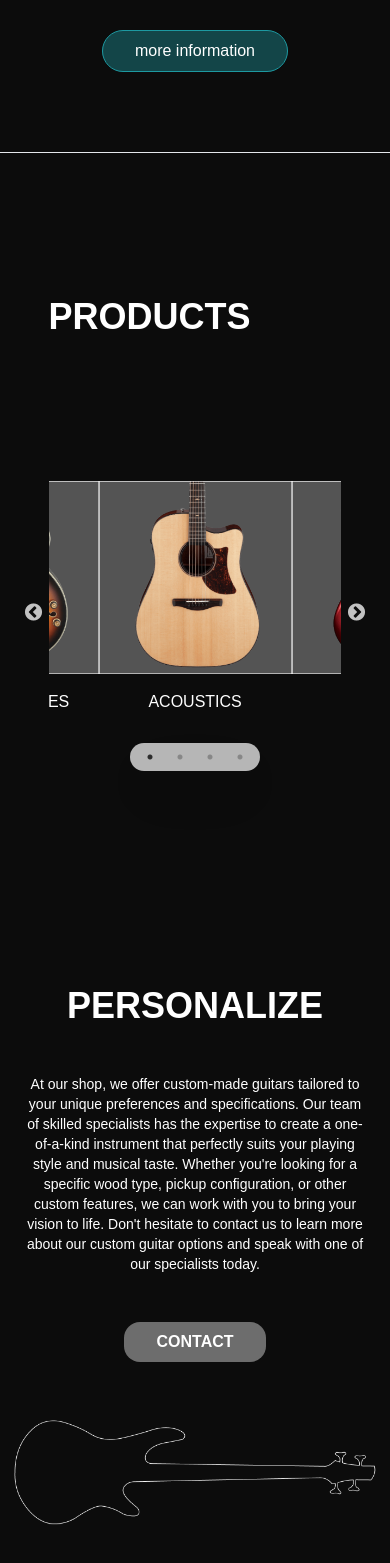
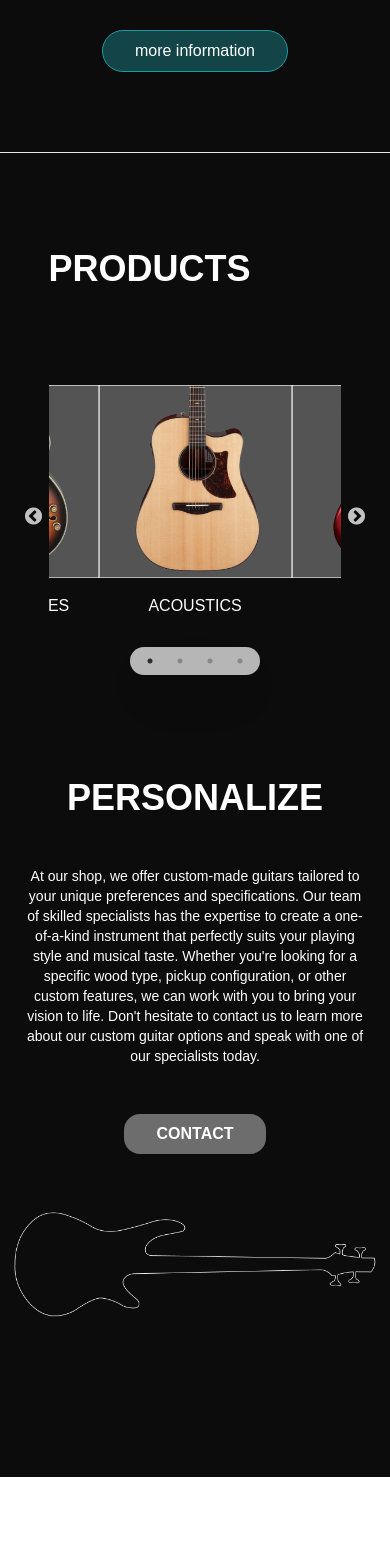
Before and after one commit to ArturPawelski/Guitar-Lab, a React (Create React App) app: page / in a window 390 px wide. Shown: the part 1870-3433 px from the top of the page. After the commit the page ends 3347 px from the top, so only its background shows below. Built offline with nearby package versions, Linux system fonts and the light colour scheme.

Commit message:
changing margin

```diff
--- a/src/components/Personalize.tsx
+++ b/src/components/Personalize.tsx
@@ -2,7 +2,7 @@ import React from 'react';
 import GuitarPhoto from './images/guitar-personalize.png';
 const Personalize = () => {
   return (
-    <main className='text-white font-quicksand px-3  bg-[#0C0C0C] py-24 '>
+    <main className='text-white font-quicksand px-3  bg-[#0C0C0C] py-8 md:py-24 '>
       <div className='max-w-[95%] mx-auto sm:max-w-[85%] md:max-w-[80%] md:flex  md:max-h-[600px]'>
         <section>
           <h1 className='uppercase text-4xl font-bold text-center md:text-left  '>personalize</h1>
--- a/src/components/ProductsCarousel.tsx
+++ b/src/components/ProductsCarousel.tsx
@@ -63,8 +63,8 @@ const ProductsCarousel = () => {
   };
   return (
     <div>
-      <section className='mt-36 max-w-[80%] mx-auto mb-36 '>
-        <h1 className='uppercase my-36 text-4xl font-bold '>Products</h1>
+      <section className='my-24 max-w-[80%] mx-auto  '>
+        <h1 className='uppercase my-24 text-4xl font-bold '>Products</h1>
         <Slider {...settings}>
           {slides.map((slide, index) => (
             <div key={index}>
```
